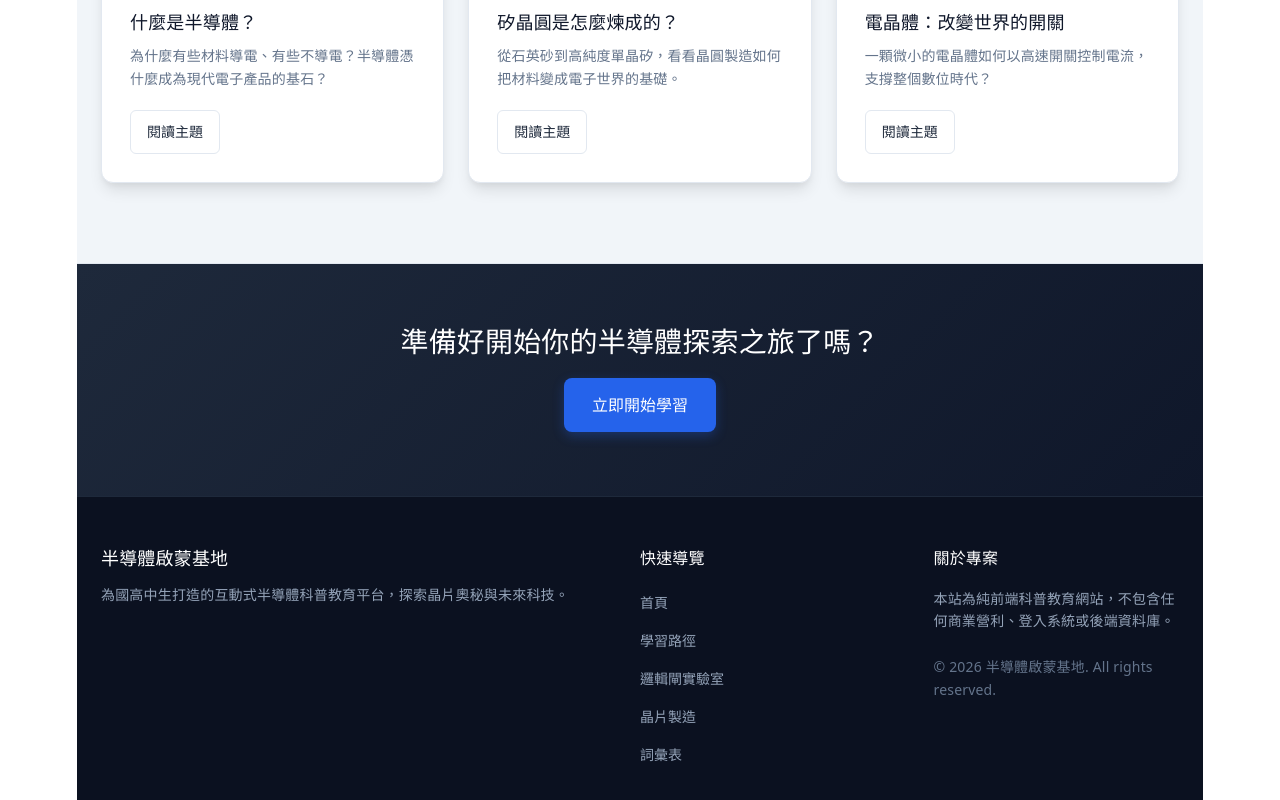
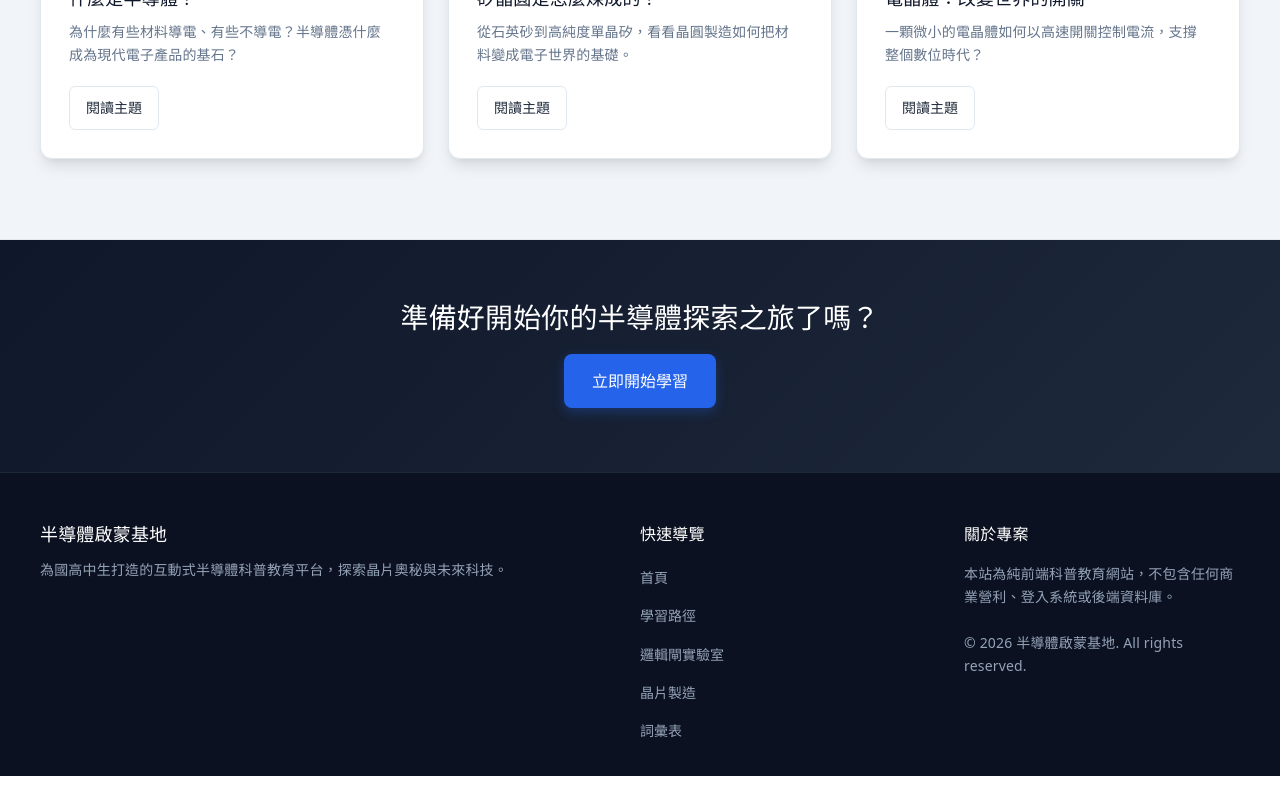
Before and after one commit to wuyouyou324-design/introduce-semiconductor-website, a React (Vite) app: page / in a window 1280 px wide. Shown: the part 1406-2206 px from the top of the page. After the commit the page ends 2182 px from the top, so only its background shows below. Built offline with nearby package versions, Linux system fonts and the light colour scheme.

Commit message:
fix: unify light and dark theme surfaces

```diff
--- a/src/components/ManufacturingVisualizer.tsx
+++ b/src/components/ManufacturingVisualizer.tsx
@@ -6,10 +6,10 @@ interface ManufacturingVisualizerProps {
 export function ManufacturingVisualizer({ stepIndex, language }: ManufacturingVisualizerProps) {
   return (
     <div className="mfg-visualizer" style={{
-      background: 'linear-gradient(135deg, #0f172a 0%, #1e293b 100%)',
+      background: 'var(--hero-bg)',
       borderRadius: '16px',
       padding: '32px',
-      color: '#fff',
+      color: 'var(--hero-text)',
       boxShadow: '0 10px 30px rgba(0,0,0,0.15)',
       marginTop: '24px',
       display: 'flex',
--- a/src/components/layout/Footer.css
+++ b/src/components/layout/Footer.css
@@ -1,7 +1,7 @@
 .site-footer {
-  background-color: #0b1120;
-  color: #94a3b8;
-  border-top: 1px solid #1e293b;
+  background-color: var(--footer-bg);
+  color: var(--header-muted);
+  border-top: 1px solid var(--header-border);
   padding: 48px 0 32px;
   margin-top: auto;
 }
@@ -16,7 +16,7 @@
 }
 
 .footer-brand h3 {
-  color: #ffffff;
+  color: var(--hero-text);
   font-size: 18px;
   font-weight: 700;
   margin: 0 0 12px 0;
@@ -31,7 +31,7 @@
 
 .footer-links h4,
 .footer-info h4 {
-  color: #ffffff;
+  color: var(--hero-text);
   font-size: 16px;
   font-weight: 600;
   margin: 0 0 16px 0;
@@ -49,7 +49,7 @@
 .footer-links button {
   background: transparent;
   border: none;
-  color: #94a3b8;
+  color: var(--header-muted);
   font-size: 14px;
   cursor: pointer;
   padding: 0;
@@ -64,7 +64,7 @@
 
 .copyright {
   font-size: 13px;
-  color: #64748b;
+  color: var(--header-muted);
   margin-top: 24px !important;
 }
 
--- a/src/components/layout/Header.css
+++ b/src/components/layout/Header.css
@@ -1,7 +1,7 @@
 .site-header {
-  background-color: #0f172a;
-  color: #f8fafc;
-  border-bottom: 1px solid #1e293b;
+  background-color: var(--header-bg);
+  color: var(--hero-text);
+  border-bottom: 1px solid var(--header-border);
   position: sticky;
   top: 0;
   z-index: 1000;
@@ -57,7 +57,7 @@
   font-size: 20px;
   font-weight: 700;
   letter-spacing: -0.5px;
-  color: #ffffff;
+  color: var(--hero-text);
 }
 
 .desktop-nav ul {
@@ -71,7 +71,7 @@
 .nav-link {
   background: transparent;
   border: none;
-  color: #94a3b8;
+  color: var(--header-muted);
   font-size: 15px;
   font-weight: 500;
   padding: 8px 16px;
@@ -82,13 +82,13 @@
 }
 
 .nav-link:hover {
-  color: #ffffff;
+  color: var(--hero-text);
   background-color: rgba(255, 255, 255, 0.05);
 }
 
 .nav-link.active {
-  color: #ffffff;
-  background-color: #2563eb;
+  color: var(--hero-text);
+  background-color: var(--brand-blue);
 }
 
 .mobile-menu-toggle {
@@ -111,15 +111,15 @@
   display: block;
   height: 2px;
   width: 100%;
-  background-color: #f8fafc;
+  background-color: var(--hero-text);
   border-radius: 2px;
   transition: all 0.3s ease;
 }
 
 .mobile-dropdown {
   display: none;
-  background-color: #0f172a;
-  border-bottom: 1px solid #1e293b;
+  background-color: var(--header-bg);
+  border-bottom: 1px solid var(--header-border);
   padding: 16px 24px;
 }
 
@@ -138,7 +138,7 @@
   text-align: left;
   background: transparent;
   border: none;
-  color: #94a3b8;
+  color: var(--header-muted);
   font-size: 16px;
   font-weight: 500;
   padding: 12px 16px;
@@ -149,8 +149,8 @@
 
 .mobile-nav-link:hover,
 .mobile-nav-link.active {
-  color: #ffffff;
-  background-color: #2563eb;
+  color: var(--hero-text);
+  background-color: var(--brand-blue);
 }
 
 .header-actions {
--- a/src/index.css
+++ b/src/index.css
@@ -20,6 +20,28 @@
   --border-color: #e2e8f0;
   --tag-bg: #e2e8f0;
   --tag-text: #475569;
+
+  --brand-blue: #2563eb;
+  --header-bg: #0f172a;
+  --header-border: #1e293b;
+  --header-muted: #94a3b8;
+  --footer-bg: #0b1120;
+  --hero-bg: linear-gradient(135deg, #0f172a 0%, #1e293b 100%);
+  --hero-text: #ffffff;
+  --hero-muted: #94a3b8;
+  --dark-surface: #0f172a;
+  --dark-surface-alt: #1e293b;
+  --dark-border: #334155;
+  --dark-text: #ffffff;
+  --dark-muted: #dbeafe;
+  --soft-blue-bg: #eff6ff;
+  --soft-blue-surface: #f8fbff;
+  --soft-blue-border: #dbeafe;
+  --soft-blue-heading: #1e3a8a;
+  --soft-blue-text: #526277;
+  --control-bg: #e2e8f0;
+  --control-border: #cbd5e1;
+  --control-text: #64748b;
 
   --sans: system-ui, 'Segoe UI', Roboto, sans-serif;
   --heading: system-ui, 'Segoe UI', Roboto, sans-serif;
@@ -63,6 +85,24 @@
     --border-color: #334155;
     --tag-bg: #334155;
     --tag-text: #cbd5e1;
+
+    --header-bg: #020617;
+    --header-border: #1e293b;
+    --footer-bg: #020617;
+    --hero-bg: linear-gradient(135deg, #020617 0%, #172554 100%);
+    --hero-muted: #bfdbfe;
+    --dark-surface: #020617;
+    --dark-surface-alt: #1e293b;
+    --dark-border: #475569;
+    --dark-muted: #dbeafe;
+    --soft-blue-bg: #172554;
+    --soft-blue-surface: #0f172a;
+    --soft-blue-border: #1e40af;
+    --soft-blue-heading: #bfdbfe;
+    --soft-blue-text: #cbd5e1;
+    --control-bg: #334155;
+    --control-border: #475569;
+    --control-text: #cbd5e1;
   }
 
   :root:not([data-theme="light"]) #social .button-icon {
@@ -92,15 +132,45 @@
   --border-color: #334155;
   --tag-bg: #334155;
   --tag-text: #cbd5e1;
+
+  --header-bg: #020617;
+  --header-border: #1e293b;
+  --footer-bg: #020617;
+  --hero-bg: linear-gradient(135deg, #020617 0%, #172554 100%);
+  --hero-muted: #bfdbfe;
+  --dark-surface: #020617;
+  --dark-surface-alt: #1e293b;
+  --dark-border: #475569;
+  --dark-muted: #dbeafe;
+  --soft-blue-bg: #172554;
+  --soft-blue-surface: #0f172a;
+  --soft-blue-border: #1e40af;
+  --soft-blue-heading: #bfdbfe;
+  --soft-blue-text: #cbd5e1;
+  --control-bg: #334155;
+  --control-border: #475569;
+  --control-text: #cbd5e1;
 }
 
 [data-theme="dark"] #social .button-icon {
   filter: invert(1) brightness(2);
 }
 
+html,
+body,
 #root {
-  width: 1126px;
-  max-width: 100%;
+  width: 100%;
+  min-width: 320px;
+  min-height: 100%;
+  margin: 0;
+}
+
+html,
+body {
+  background: var(--page-bg);
+}
+
+#root {
   margin: 0 auto;
   text-align: center;
   min-height: 100svh;
@@ -110,9 +180,7 @@
 }
 
 body {
-  margin: 0;
-  min-width: 320px;
-  background: var(--bg);
+  overflow-x: hidden;
 }
 
 button,
--- a/src/pages/HomePage.css
+++ b/src/pages/HomePage.css
@@ -4,8 +4,8 @@
 
 /* Hero Section */
 .hero-section {
-  background: linear-gradient(135deg, #0f172a 0%, #1e293b 100%);
-  color: #ffffff;
+  background: var(--hero-bg);
+  color: var(--hero-text);
   padding: 80px 24px;
   position: relative;
   overflow: hidden;
@@ -44,7 +44,7 @@
   line-height: 1.2;
   letter-spacing: -1px;
   margin: 0;
-  color: #ffffff;
+  color: var(--hero-text);
 }
 
 .hero-title .highlight {
@@ -57,7 +57,7 @@
 .hero-description {
   font-size: 18px;
   line-height: 1.6;
-  color: #94a3b8;
+  color: var(--hero-muted);
   margin: 0;
   max-width: 540px;
 }
@@ -69,8 +69,8 @@
 }
 
 .btn-primary {
-  background-color: #2563eb;
-  color: #ffffff;
+  background-color: var(--brand-blue);
+  color: var(--hero-text);
   border: none;
   padding: 14px 28px;
   border-radius: 8px;
@@ -98,6 +98,7 @@
   cursor: pointer;
   transition: all 0.2s ease;
   font-family: inherit;
+  color: var(--hero-text);
 }
 
 .btn-secondary:hover {
@@ -327,8 +328,8 @@
 
 /* CTA Banner */
 .cta-banner-section {
-  background: linear-gradient(135deg, #1e293b 0%, #0f172a 100%);
-  color: #ffffff;
+  background: var(--hero-bg);
+  color: var(--hero-text);
   padding: 64px 24px;
   text-align: center;
   font-size: 28px;
--- a/src/pages/PlaceholderPage.css
+++ b/src/pages/PlaceholderPage.css
@@ -4,14 +4,14 @@
   align-items: center;
   justify-content: center;
   padding: 80px 24px;
-  background-color: #f8fafc;
+  background-color: var(--page-bg);
 }
 
 .placeholder-container {
   max-width: 640px;
   width: 100%;
-  background-color: #ffffff;
-  border: 1px solid #e2e8f0;
+  background-color: var(--card-bg);
+  border: 1px solid var(--border-color);
   border-radius: 16px;
   padding: 48px;
   text-align: center;
@@ -33,20 +33,20 @@
 .placeholder-container h1 {
   font-size: 28px;
   font-weight: 700;
-  color: #0f172a;
+  color: var(--text-heading);
   margin: 0 0 12px 0;
 }
 
 .placeholder-container .subtitle {
   font-size: 16px;
-  color: #64748b;
+  color: var(--text-muted);
   line-height: 1.6;
   margin: 0 0 32px 0;
 }
 
 .placeholder-box {
-  background-color: #f1f5f9;
-  border: 1px solid #e2e8f0;
+  background-color: var(--section-alt-bg);
+  border: 1px solid var(--border-color);
   border-radius: 10px;
   padding: 24px;
   text-align: left;
@@ -56,14 +56,14 @@
 .placeholder-box h3 {
   font-size: 16px;
   font-weight: 600;
-  color: #1e293b;
+  color: var(--text-main);
   margin: 0 0 12px 0;
 }
 
 .placeholder-box ul {
   margin: 0;
   padding-left: 20px;
-  color: #475569;
+  color: var(--tag-text);
   font-size: 15px;
   line-height: 1.8;
 }
```
Also changed, not shown: src/pages/ContentPages.css (+37 -37 lines).
